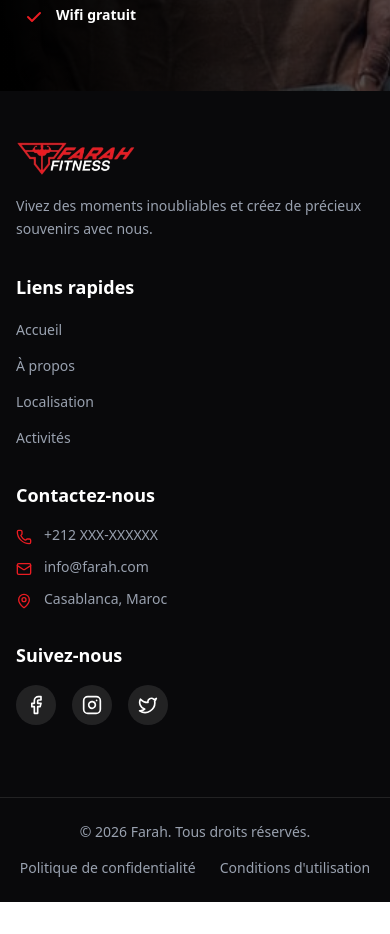
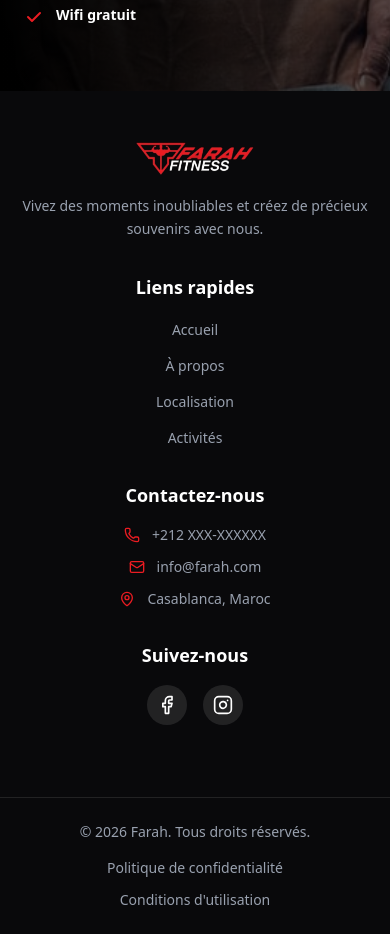
Before and after one commit to IlhamKaddi/gym-website, a Next.js app: page /about in a window 390 px wide. Shown: the part 4910-5844 px from the top of the page. Before the commit the page ends 5812 px from the top, so only its background shows below. Built offline with nearby package versions, Linux system fonts and the light colour scheme; a web font is replaced by a local one.

Commit message:
feat: add other changes

```diff
--- a/app/compenents/Footer.tsx
+++ b/app/compenents/Footer.tsx
@@ -1,15 +1,16 @@
 
 "use client";
-import React from 'react';
-import { Mail, Phone, MapPin, Facebook, Instagram, Twitter } from 'lucide-react';
-import Image from 'next/image';
-import Link from 'next/link';
+
+import React from "react";
+import { Mail, Phone, MapPin, Facebook, Instagram, Twitter } from "lucide-react";
+import Image from "next/image";
+import Link from "next/link";
 
 interface FooterProps {
   className?: string;
 }
 
-export const Footer: React.FC<FooterProps> = ({ className = '' }) => {
+export const Footer: React.FC<FooterProps> = ({ className = "" }) => {
   return (
     <footer className={`bg-zinc-950 text-white ${className}`}>
       {/* Contenu principal du footer */}
@@ -17,21 +18,27 @@ export const Footer: React.FC<FooterProps> = ({ className = '' }) => {
         <div className="grid grid-cols-1 md:grid-cols-2 lg:grid-cols-4 gap-8 lg:gap-12">
 
           {/* Logo et description */}
-          <div className="space-y-4">
+          <div className="space-y-4 text-center md:text-left">
             <Image
               src="/FARAH_LOGO.png"
               alt="Logo Farah"
               width={120}
               height={120}
+              className="mx-auto md:mx-0"
             />
+
             <p className="text-gray-400 text-sm leading-relaxed">
-              Vivez des moments inoubliables et créez de précieux souvenirs avec nous.
+              Vivez des moments inoubliables et créez de précieux souvenirs
+              avec nous.
             </p>
           </div>
 
           {/* Liens rapides */}
-          <div>
-            <h3 className="text-lg font-semibold mb-4 text-white">Liens rapides</h3>
+          <div className="text-center md:text-left">
+            <h3 className="text-lg font-semibold mb-4 text-white">
+              Liens rapides
+            </h3>
+
             <ul className="space-y-3">
               <li>
                 <Link
@@ -41,14 +48,16 @@ export const Footer: React.FC<FooterProps> = ({ className = '' }) => {
                   Accueil
                 </Link>
               </li>
+
               <li>
                 <Link
-                  href="#"
+                  href="/about"
                   className="text-gray-400 hover:text-[#EB1C22] transition-colors text-sm"
                 >
                   À propos
                 </Link>
               </li>
+
               <li>
                 <Link
                   href="/maps"
@@ -57,9 +66,10 @@ export const Footer: React.FC<FooterProps> = ({ className = '' }) => {
                   Localisation
                 </Link>
               </li>
+
               <li>
                 <Link
-                  href="#"
+                  href="/activities"
                   className="text-gray-400 hover:text-[#EB1C22] transition-colors text-sm"
                 >
                   Activités
@@ -69,28 +79,42 @@ export const Footer: React.FC<FooterProps> = ({ className = '' }) => {
           </div>
 
           {/* Coordonnées */}
-          <div>
-            <h3 className="text-lg font-semibold mb-4 text-white">Contactez-nous</h3>
+          <div className="text-center md:text-left">
+            <h3 className="text-lg font-semibold mb-4 text-white">
+              Contactez-nous
+            </h3>
+
             <ul className="space-y-3">
-              <li className="flex items-start space-x-3">
-                <Phone className="w-4 h-4 mt-1 text-[#EB1C22] flex-shrink-0" />
-                <span className="text-gray-400 text-sm">+212 XXX-XXXXXX</span>
+              <li className="flex items-center justify-center md:justify-start space-x-3">
+                <Phone className="w-4 h-4 text-[#EB1C22] flex-shrink-0" />
+                <span className="text-gray-400 text-sm">
+                  +212 XXX-XXXXXX
+                </span>
               </li>
-              <li className="flex items-start space-x-3">
-                <Mail className="w-4 h-4 mt-1 text-[#EB1C22] flex-shrink-0" />
-                <span className="text-gray-400 text-sm">info@farah.com</span>
+
+              <li className="flex items-center justify-center md:justify-start space-x-3">
+                <Mail className="w-4 h-4 text-[#EB1C22] flex-shrink-0" />
+                <span className="text-gray-400 text-sm">
+                  info@farah.com
+                </span>
               </li>
-              <li className="flex items-start space-x-3">
-                <MapPin className="w-4 h-4 mt-1 text-[#EB1C22] flex-shrink-0" />
-                <span className="text-gray-400 text-sm">Casablanca, Maroc</span>
+
+              <li className="flex items-center justify-center md:justify-start space-x-3">
+                <MapPin className="w-4 h-4 text-[#EB1C22] flex-shrink-0" />
+                <span className="text-gray-400 text-sm">
+                  Casablanca, Maroc
+                </span>
               </li>
             </ul>
           </div>
 
           {/* Réseaux sociaux */}
-          <div>
-            <h3 className="text-lg font-semibold mb-4 text-white">Suivez-nous</h3>
-            <div className="flex space-x-4 mb-6">
+          <div className="text-center md:text-left">
+            <h3 className="text-lg font-semibold mb-4 text-white">
+              Suivez-nous
+            </h3>
+
+            <div className="flex justify-center md:justify-start space-x-4 mb-6">
               <a
                 href="#"
                 className="w-10 h-10 rounded-full bg-white/10 flex items-center justify-center hover:bg-[#EB1C22] transition-colors"
@@ -107,13 +131,7 @@ export const Footer: React.FC<FooterProps> = ({ className = '' }) => {
                 <Instagram className="w-5 h-5" />
               </a>
 
-              <a
-                href="#"
-                className="w-10 h-10 rounded-full bg-white/10 flex items-center justify-center hover:bg-[#EB1C22] transition-colors"
-                aria-label="Twitter"
-              >
-                <Twitter className="w-5 h-5" />
-              </a>
+
             </div>
           </div>
         </div>
@@ -123,21 +141,24 @@ export const Footer: React.FC<FooterProps> = ({ className = '' }) => {
       <div className="border-t border-white/10">
         <div className="px-4 sm:px-6 lg:px-8 py-6">
           <div className="flex flex-col md:flex-row justify-between items-center space-y-4 md:space-y-0">
+
+            {/* Copyright */}
             <p className="text-gray-400 text-sm text-center md:text-left">
               © {new Date().getFullYear()} Farah. Tous droits réservés.
             </p>
 
-            <div className="flex space-x-6">
+            {/* Liens légaux */}
+            <div className="flex flex-col sm:flex-row items-center justify-center gap-3 sm:gap-6">
               <Link
                 href="#"
-                className="text-gray-400 hover:text-[#EB1C22] transition-colors text-sm"
+                className="text-gray-400 hover:text-[#EB1C22] transition-colors text-sm text-center"
               >
                 Politique de confidentialité
               </Link>
 
               <Link
                 href="#"
-                className="text-gray-400 hover:text-[#EB1C22] transition-colors text-sm"
+                className="text-gray-400 hover:text-[#EB1C22] transition-colors text-sm text-center"
               >
                 Conditions d'utilisation
               </Link>
@@ -147,4 +168,4 @@ export const Footer: React.FC<FooterProps> = ({ className = '' }) => {
       </div>
     </footer>
   );
-};
+}
--- a/app/compenents/Hero.tsx
+++ b/app/compenents/Hero.tsx
@@ -3,6 +3,7 @@ import React, { useState, useEffect } from "react";
 import { ChevronLeft, ChevronRight } from "lucide-react";
 import { motion, AnimatePresence } from "framer-motion";
 import { Navbar } from "./Navbar";
+import Link from "next/link";
 
 interface Slide {
   title: string;
@@ -20,24 +21,25 @@ interface HeroSectionProps {
 const HeroSection: React.FC<HeroSectionProps> = ({
   slides = [
     {
-      title: "WORK WITH PROFESSIONALS",
+      title: "ENTRAÎNEZ-VOUS AVEC DES PROFESSIONNELS",
       subtitle:
-        "Train with certified coaches and reach your goals faster.",
+        "Entraînez-vous avec des coachs certifiés et atteignez vos objectifs plus rapidement.",
       image: "/hero/hero-header.jpg",
     },
     {
-      title: "TRANSFORM YOUR BODY",
+      title: "TRANSFORMEZ VOTRE CORPS",
       subtitle:
-        "Customized training programs tailored to your fitness level.",
+        "Des programmes d'entraînement personnalisés, adaptés à votre niveau et à vos objectifs.",
       image: "/hero/exercice-bike.webp",
     },
     {
-      title: "BUILD YOUR STRENGTH",
+      title: "DÉVELOPPEZ VOTRE FORCE",
       subtitle:
-        "State-of-the-art equipment for maximum performance.",
+        "Des équipements modernes et performants pour repousser vos limites.",
       image: "/hero/DSC08963-Belhus_Gym.jpg",
     },
   ],
+
   className = "",
   includeNavbar = true,
   autoSlideInterval = 6000,
@@ -114,17 +116,26 @@ const HeroSection: React.FC<HeroSectionProps> = ({
             </motion.p>
           </AnimatePresence>
 
-          {/* Buttons */}
-          <div className="flex flex-col sm:flex-row items-center justify-center gap-4 mb-16">
-            <button className="bg-[#EB1C22] px-8 py-3 rounded-full font-semibold hover:scale-105 transition-all shadow-lg shadow-[#EB1C22]/40">
-              Our History
-            </button>
 
-            <button className="flex items-center gap-2 px-6 py-3 rounded-full font-semibold border border-white/40 hover:bg-white/10 transition">
-              Our Activities
-              <ChevronRight className="w-5 h-5" />
-            </button>
-          </div>
+{/* Boutons */}
+<div className="flex flex-col sm:flex-row items-center justify-center gap-4 mb-16">
+  <Link
+    href="/about"
+    className="bg-[#EB1C22] px-8 py-3 rounded-full font-semibold hover:scale-105 transition-all shadow-lg shadow-[#EB1C22]/40"
+  >
+    Notre histoire
+  </Link>
+
+  <Link
+    href="/activities"
+    className="flex items-center gap-2 px-6 py-3 rounded-full font-semibold border border-white/40 hover:bg-white/10 transition"
+  >
+    Nos activités
+    <ChevronRight className="w-5 h-5" />
+  </Link>
+</div>
+
+
 
           {/* Slider Controls */}
           <div className="flex items-center justify-center gap-4">
--- a/app/compenents/Navbar.tsx
+++ b/app/compenents/Navbar.tsx
@@ -32,12 +32,12 @@ export const Navbar: React.FC<NavbarProps> = ({ className = '' }) => {
         {/* <div className="hidden md:flex items-center space-x-6 lg:space-x-8"> */}
         <div className="flex md:flex items-center space-x-8 max-md:hidden font-medium">
 
-          <a href="/ " className="hover:text-[#EB1C22] transition-colors text-sm lg:text-base">Home</a>
-          <a href="/about" className="hover:text-[#EB1C22] transition-colors text-sm lg:text-base">About</a>
+          <a href="/ " className="hover:text-[#EB1C22] transition-colors text-sm lg:text-base">Accueil</a>
+          <a href="/about" className="hover:text-[#EB1C22] transition-colors text-sm lg:text-base">À Propos</a>
       <Link href="/maps" className="hover:text-[#EB1C22] transition-colors text-sm lg:text-base">
-          Location
+          Localisation
        </Link>
-          <a href="/activities" className="hover:text-[#EB1C22] transition-colors text-sm lg:text-base">Activities</a>
+          <a href="/activities" className="hover:text-[#EB1C22] transition-colors text-sm lg:text-base">Activités</a>
         </div>
 
         {/* Action Buttons */}
@@ -48,7 +48,7 @@ export const Navbar: React.FC<NavbarProps> = ({ className = '' }) => {
             bg-[#EB1C22] text-white
              shadow-[0_4px_20px_rgba(235,28,34,0.40)]
              transition-all duration-300 border-[#EB1C22] rounded-xl
-             hover:text-[#EB1C22] hover:bg-transparent">contact us </button>
+             hover:text-[#EB1C22] hover:bg-transparent">Contactez Nous </button>
                </Link>
           <button
             className="p-2 hover:bg-white/10 rounded-full transition-colors md:hidden"
@@ -76,24 +76,24 @@ export const Navbar: React.FC<NavbarProps> = ({ className = '' }) => {
             className="block text-white hover:text-[#EB1C22] transition-colors py-2 px-4 rounded hover:bg-white/10"
             onClick={() => setIsMobileMenuOpen(false)}
           >
-            Home
+            Accueil
           </a>
           <a
             href="/about"
             className="block text-white hover:text-[#EB1C22] transition-colors py-2 px-4 rounded hover:bg-white/10"
             onClick={() => setIsMobileMenuOpen(false)}
           >
-            About
+            A Propos
           </a>
         <Link href="/maps" className="block text-white hover:text-[#EB1C22] transition-colors py-2 px-4 rounded hover:bg-white/10">
-          Location
+          Localisation
        </Link>
           <a
             href="/activities"
             className="block text-white hover:text-[#EB1C22] transition-colors py-2 px-4 rounded hover:bg-white/10"
             onClick={() => setIsMobileMenuOpen(false)}
           >
-            Activities
+            Activités
           </a>
           {/* Contact Button */}
           <Link href="/contact">
@@ -114,7 +114,7 @@ export const Navbar: React.FC<NavbarProps> = ({ className = '' }) => {
            transition-all
         "
           >
-            Contact us
+            Contactez Nous
           </button>
           </Link>
 
```
